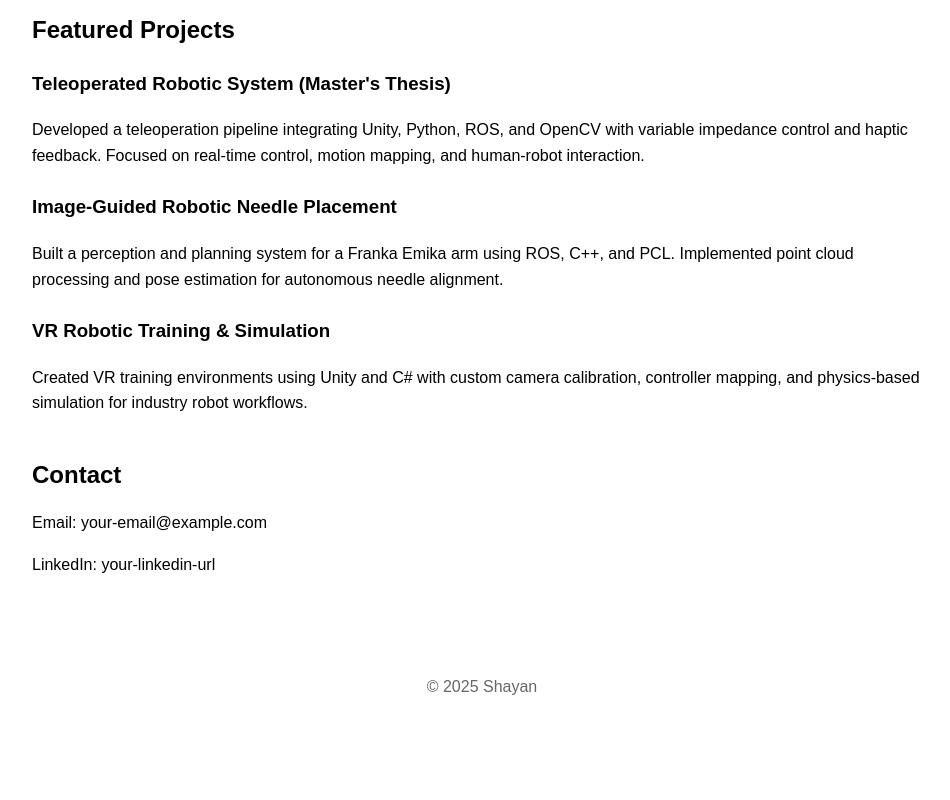
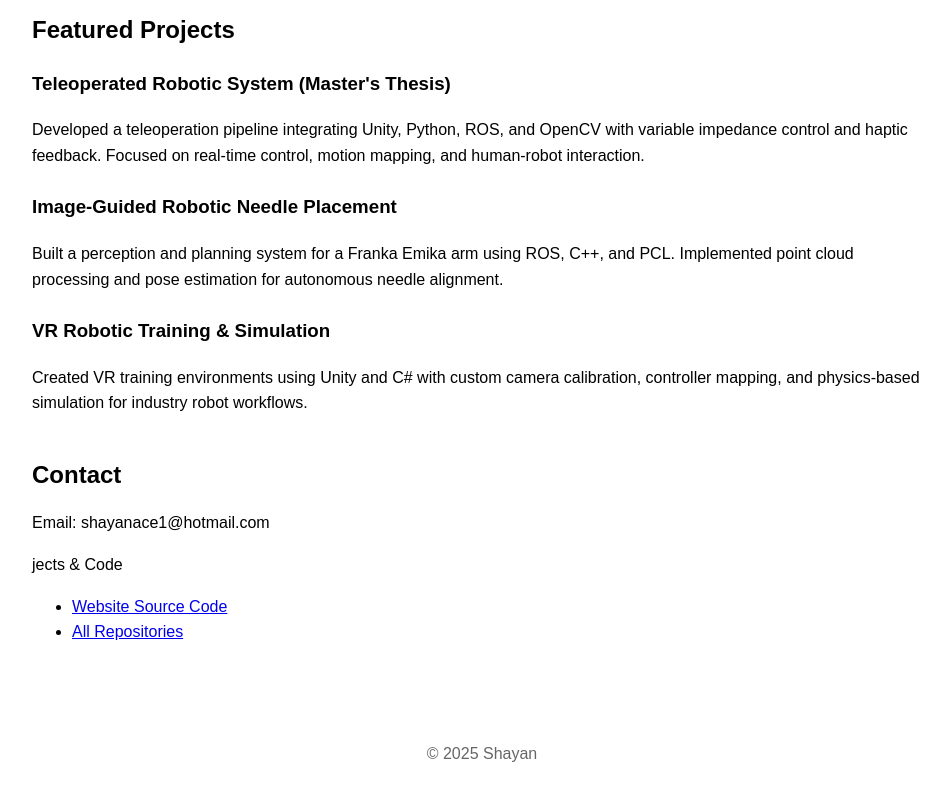
Before and after one commit to itsme1UP/Shayan, a plain HTML site: page index.html in a window 1280 px wide. Shown: the part 426-1226 px from the top of the page, without its empty margins (158-1108 px from the left). Before the commit the page ends 1173 px from the top, so only its background shows below. Drawn offline with Linux system fonts and the light colour scheme.

Commit message:
Update index.html

```diff
--- a/index.html
+++ b/index.html
@@ -59,9 +59,14 @@
     </div>
 
     <h2 class="section-title">Contact</h2>
-    <p>Email: your-email@example.com</p>
-    <p>LinkedIn: your-linkedin-url</p>
-  </section>
+    <p>Email: shayanace1@hotmail.com</p>
+    jects & Code</h2>
+  <ul>
+    <li><a href="https://github.com/itsme1UP/Shayan" target="_blank">Website Source Code</a></li>
+    <li><a href="https://github.com/itsme1UP" target="_blank">All Repositories</a></li>
+  </ul>
+
+</section>
 
   <footer>
     <p>© 2025 Shayan</p>
```
